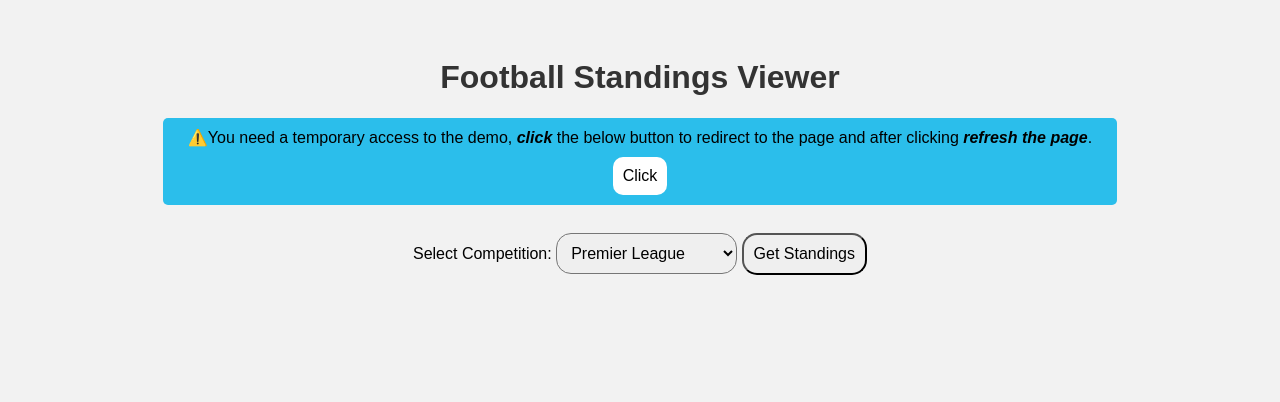
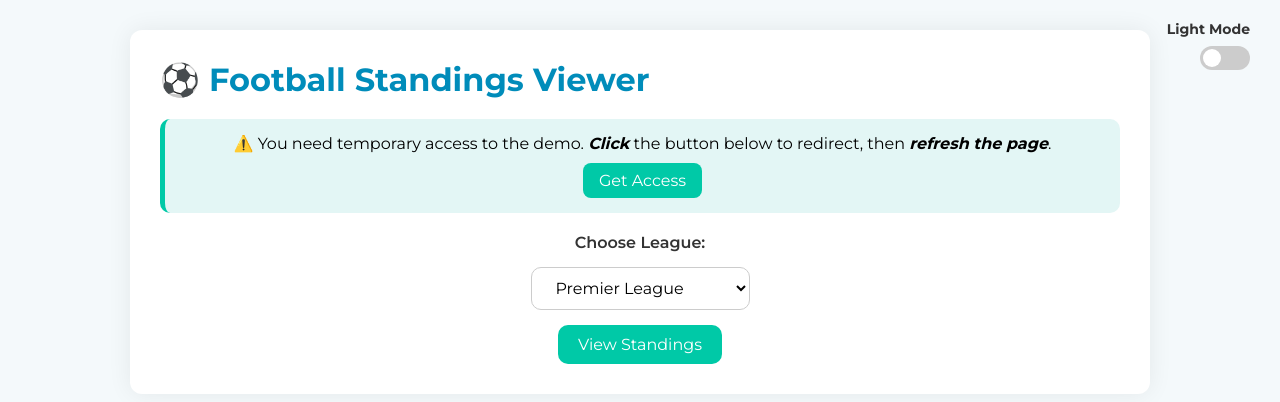
Before and after one commit to prerana1621/Football-Standings-Using-API, a plain HTML site: page index.html in a window 1280 px wide. Drawn offline with Linux system fonts and the light colour scheme.

Commit message:
2nd commit

```diff
--- a/index.html
+++ b/index.html
@@ -3,21 +3,33 @@
 
 <head>
     <meta charset="UTF-8" />
+    <meta name="viewport" content="width=device-width, initial-scale=1.0" />
     <title>Football Standings</title>
     <link rel="stylesheet" href="style.css" />
+    <link href="https://fonts.googleapis.com/css2?family=Montserrat:wght@400;600;700&display=swap" rel="stylesheet">
 </head>
 
 <body>
-    <h1>Football Standings Viewer</h1>
+    <!-- Toggle Switch -->
+    <div class="toggle-container">
+        <label class="mode-label" id="modeLabel">Light Mode</label>
+        <label class="switch">
+            <input type="checkbox" id="darkModeToggle" onchange="toggleDarkMode()">
+            <span class="slider round"></span>
+        </label>
+    </div>
 
-    <div id="error">⚠️You need a temporary access to the demo, <b><i>click</i></b> the below button to redirect to the page and after clicking <b><i>refresh the page</i></b>.
-        <br>
-        <button id="erbtn" onclick="getAccess()">Click</button>
+    <div class="container">
+        <h1>⚽ Football Standings Viewer</h1>
+
+        <div id="error">
+            ⚠️ You need temporary access to the demo. <b><i>Click</i></b> the button below to redirect, then
+            <b><i>refresh the page</i></b>.<br />
+            <button id="erbtn" onclick="getAccess()">Get Access</button>
         </div>
-    <br>
 
-    <label for="competitionSelect">Select Competition:</label>
-
+        <div class="controls">
+            <label for="competitionSelect">Choose League:</label>
             <select id="competitionSelect">
                 <option value="PL">Premier League</option>
                 <option value="PD">La Liga</option>
@@ -27,9 +39,11 @@
                 <option value="CL">Champions League</option>
                 <option value="WC">World Cup</option>
             </select>
-    <button  id="standings" onclick="getStandings()"">Get Standings</button>
+            <button id="standings" onclick="getStandings()">View Standings</button>
+        </div>
 
         <div id="tableContainer"></div>
+    </div>
 
     <script src="script.js"></script>
 </body>
--- a/script.js
+++ b/script.js
@@ -51,3 +51,23 @@
     document.getElementById("tableContainer").innerHTML = `<p>Error: ${error.message}</p>`;
   }
 }
+
+function toggleDarkMode() {
+  const body = document.body;
+  const label = document.getElementById("modeLabel");
+  const isDark = body.classList.toggle("dark-mode");
+  label.textContent = isDark ? "Dark Mode" : "Light Mode";
+  localStorage.setItem("darkMode", isDark);
+  document.getElementById("darkModeToggle").checked = isDark;
+}
+
+window.onload = function () {
+  const darkEnabled = localStorage.getItem("darkMode") === "true";
+  if (darkEnabled) {
+    document.body.classList.add("dark-mode");
+    document.getElementById("darkModeToggle").checked = true;
+    document.getElementById("modeLabel").textContent = "Dark Mode";
+  } else {
+    document.getElementById("modeLabel").textContent = "Light Mode";
+  }
+};
--- a/style.css
+++ b/style.css
@@ -1,66 +1,230 @@
+/* Fonts & Reset */
+body,
+h1,
+label,
+select,
+button {
+    font-family: 'Montserrat', sans-serif;
+    margin: 0;
+    padding: 0;
+    box-sizing: border-box;
+}
+
+/* Light Mode Base */
 body {
-    font-family: Arial, sans-serif;
-    background-color: #f2f2f2;
+    background-color: #f4f9fb;
+    color: #333;
+    transition: background 0.3s ease, color 0.3s ease;
     padding: 30px;
-    text-align: center;
+}
+
+.container {
+    max-width: 960px;
+    margin: 0 auto;
+    background: white;
+    padding: 30px;
+    border-radius: 12px;
+    box-shadow: 0 0 25px rgba(0, 0, 0, 0.07);
 }
 
 h1 {
-    color: #333;
+    font-size: 2rem;
+    color: #008cba;
+    margin-bottom: 20px;
+}
+
+.controls {
+    margin-top: 20px;
+    display: flex;
+    flex-direction: column;
+    gap: 15px;
+    align-items: center;
+}
+
+label {
+    font-weight: 600;
+    font-size: 16px;
 }
 
 select,
 button {
-    padding: 10px;
+    padding: 10px 20px;
     font-size: 16px;
-    margin-top: 10px;
+    border-radius: 10px;
+    border: 1px solid #ccc;
+    outline: none;
 }
 
+select {
+    background-color: #fff;
+    min-width: 200px;
+}
+
+button {
+    background-color: #00c9a7;
+    color: #fff;
+    border: none;
+    cursor: pointer;
+    transition: 0.2s ease-in-out;
+}
+
+button:hover {
+    background-color: #009f88;
+}
+
+#error {
+    background-color: #e3f6f5;
+    color: #000;
+    padding: 15px;
+    margin-bottom: 20px;
+    border-left: 5px solid #00c9a7;
+    border-radius: 10px;
+    text-align: center;
+}
+
+#erbtn {
+    margin-top: 10px;
+    background-color: #00c9a7;
+    color: white;
+    border: none;
+    padding: 8px 16px;
+    border-radius: 8px;
+    cursor: pointer;
+}
+
+#erbtn:hover {
+    background-color: #009f88;
+}
+
+/* Table Styling */
 table {
-    width: 80%;
-    margin: 30px auto;
+    width: 100%;
     border-collapse: collapse;
-    background-color: #fff;
+    margin-top: 30px;
+    border-radius: 10px;
+    overflow: hidden;
+}
+
+th {
+    background-color: #00c9a7;
+    color: white;
+    font-weight: 600;
 }
 
 th,
 td {
     padding: 12px;
-    border: 1px solid #ccc;
+    border-bottom: 1px solid #ddd;
+    text-align: center;
 }
 
-th {
-    background-color: #4CAF50;
+tr:hover {
+    background-color: #f0f0f0;
+}
+
+/* Dark Mode */
+body.dark-mode {
+    background-color: #181818;
+    color: #e0e0e0;
+}
+
+body.dark-mode .container {
+    background-color: #222;
+    box-shadow: 0 0 20px rgba(255, 255, 255, 0.03);
+}
+
+body.dark-mode #error {
+    background-color: #333;
+    color: #ddd;
+    border-left-color: #00c9a7;
+}
+
+body.dark-mode table {
+    background-color: #2b2b2b;
+    color: #f0f0f0;
+}
+
+body.dark-mode th {
+    background-color: #008cba;
+}
+
+body.dark-mode tr:hover {
+    background-color: #3a3a3a;
+}
+
+body.dark-mode button,
+body.dark-mode #erbtn {
+    background-color: #008cba;
     color: white;
 }
 
-#error{
-    background-color: #2bbeeb;
-    padding: 10px;
-    margin-left: 125px;
-    margin-right: 125px;
-    border-radius:5px ;
+body.dark-mode button:hover,
+body.dark-mode #erbtn:hover {
+    background-color: #0074a2;
 }
 
-#erbtn{
-    background-color: #ffffff;
-    color: #000000;
-    border: 2px;
-    border-radius: 10px;
-    padding:10px;
+/* Toggle Switch */
+.toggle-container {
+    position: absolute;
+    top: 20px;
+    right: 30px;
+    display: flex;
+    flex-direction: column;
+    /* Change to vertical layout */
+    align-items: flex-end;
+    gap: 6px;
+    /* Adds some spacing between label and toggle */
 }
 
-#erbtn:hover{
-    background-color: aquamarine;
-    color: #333;
+.mode-label {
+    font-weight: bold;
+    font-size: 14px;
+    line-height: 1.4;
+    /* Slightly taller line height */
+    margin: 0;
 }
 
-#competitionSelect{
-    border-radius: 15px;
+.switch {
+    position: relative;
+    display: inline-block;
+    width: 50px;
+    height: 24px;
 }
-#standings{
-    border-radius: 15px;
+
+.switch input {
+    opacity: 0;
+    width: 0;
+    height: 0;
 }
-#standings:hover{
-    background-color: rgb(15, 241, 177);
+
+.slider {
+    position: absolute;
+    cursor: pointer;
+    background-color: #ccc;
+    border-radius: 24px;
+    top: 0;
+    left: 0;
+    right: 0;
+    bottom: 0;
+    transition: 0.4s;
 }
+
+.slider:before {
+    position: absolute;
+    content: "";
+    height: 18px;
+    width: 18px;
+    left: 3px;
+    bottom: 3px;
+    background-color: white;
+    border-radius: 50%;
+    transition: 0.4s;
+}
+
+input:checked+.slider {
+    background-color: #00c9a7;
+}
+
+input:checked+.slider:before {
+    transform: translateX(26px);
+}
```
Lines whose indentation alone changed are shown as unchanged.
